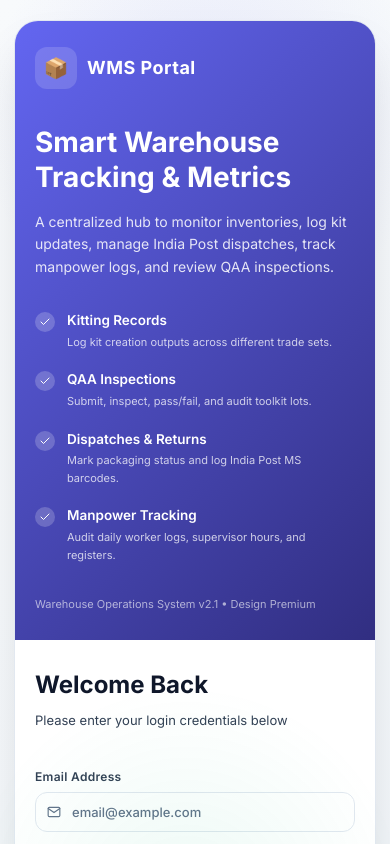
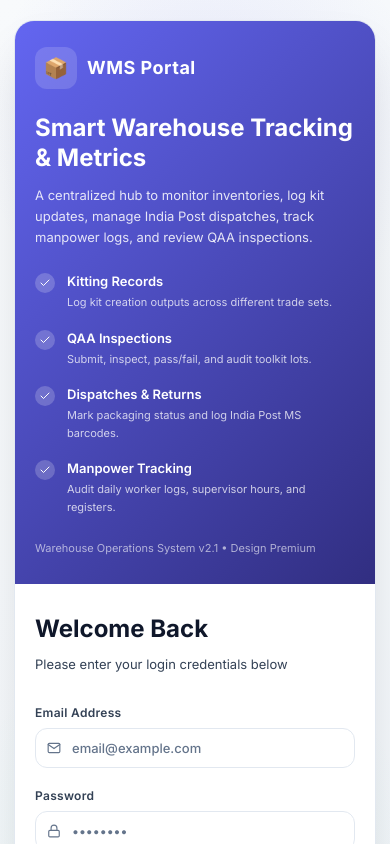
Before and after one commit to prabalrajpoot/warehouse-management-portal, a React (Vite) app in the folder frontend/: page / in a window 390 px wide. Shown: the top 844 px of the page. Built offline with nearby package versions, Linux system fonts and the light colour scheme; no server answers.

Commit message:
Fix login page mobile responsiveness

```diff
--- a/frontend/src/index.css
+++ b/frontend/src/index.css
@@ -638,6 +638,11 @@ body,
   background: linear-gradient(135deg, var(--bg-base) 0%, var(--bg-elevated) 100%);
   position: relative;
   overflow: hidden;
+  min-height: 100vh;
+  display: flex;
+  align-items: center;
+  justify-content: center;
+  padding: 40px 20px;
 }
 
 .login-bg::before {
@@ -649,6 +654,7 @@ body,
   height: 450px;
   background: radial-gradient(circle, rgba(99, 102, 241, 0.12) 0%, transparent 70%);
   border-radius: 50%;
+  pointer-events: none;
 }
 
 .login-bg::after {
@@ -660,6 +666,61 @@ body,
   height: 450px;
   background: radial-gradient(circle, rgba(16, 185, 129, 0.08) 0%, transparent 70%);
   border-radius: 50%;
+  pointer-events: none;
+}
+
+.login-card {
+  display: flex;
+  flex-direction: row;
+  width: 100%;
+  max-width: 900px;
+  border-radius: 24px;
+  overflow: hidden;
+  box-shadow: 0 25px 50px -12px rgba(0, 0, 0, 0.15);
+  border: 1px solid var(--border);
+  background: var(--bg-surface);
+  position: relative;
+  z-index: 1;
+}
+
+.login-left-panel {
+  flex: 1.1;
+  background: linear-gradient(135deg, var(--accent) 0%, #312e81 100%);
+  color: #fff;
+  padding: 48px;
+  display: flex;
+  flex-direction: column;
+  justify-content: space-between;
+}
+
+.login-right-panel {
+  flex: 1;
+  width: 100%;
+  padding: 48px;
+  background: var(--bg-surface);
+  display: flex;
+  flex-direction: column;
+  justify-content: center;
+}
+
+@media (max-width: 850px) {
+  .login-bg {
+    padding: 20px 12px;
+  }
+  .login-card {
+    flex-direction: column;
+    max-width: 480px;
+    border-radius: 20px;
+  }
+  .login-left-panel {
+    padding: 28px 24px;
+  }
+  .login-right-panel {
+    padding: 32px 24px;
+  }
+  .login-features-list {
+    display: none;
+  }
 }
 
 /* Skeleton Loading Pulse */
@@ -865,19 +926,22 @@ body,
 }
 
 /* ── Login page: stack the two-column card on small screens ── */
-@media (max-width: 860px) {
+@media (max-width: 900px) {
+
   .login-card {
     flex-direction: column !important;
-    max-height: none !important;
+    max-width: 100% !important;
+    width: 100% !important;
   }
 
-  .login-left-panel {
-    padding: 32px 28px !important;
+
+
+  .login-right-panel {
+    flex: 1 !important;
+    width: 100% !important;
+    padding: 24px !important;
   }
 
-  .login-right-panel {
-    padding: 32px 28px !important;
-  }
 }
 
 @media (max-width: 480px) {
--- a/frontend/src/pages/Login.jsx
+++ b/frontend/src/pages/Login.jsx
@@ -38,30 +38,12 @@ function Login() {
   };
 
   return (
-    <div className="login-bg" style={{ minHeight: "100vh", display: "flex", alignItems: "center", justifyContent: "center", padding: "40px 20px" }}>
-      <div className="glass-card login-card" style={{
-        display: "flex",
-        width: "100%",
-        maxWidth: "900px",
-        borderRadius: "24px",
-        overflow: "hidden",
-        boxShadow: "0 25px 50px -12px rgba(0, 0, 0, 0.15)",
-        border: "1px solid var(--border)",
-        background: "var(--bg-surface)"
-      }}>
-
-        {/* Left Side: Description / Features info */}
-        <div className="login-left-panel" style={{
-          flex: 1.1,
-          background: "linear-gradient(135deg, var(--accent) 0%, #312e81 100%)",
-          color: "#fff",
-          padding: "48px",
-          display: "flex",
-          flexDirection: "column",
-          justifyContent: "space-between"
-        }}>
+    <div className="login-bg">
+      <div className="glass-card login-card">
+        {/* Left Side: Branding & Info */}
+        <div className="login-left-panel">
           <div>
-            <div style={{ display: "flex", alignItems: "center", gap: "10px", marginBottom: "36px" }}>
+            <div style={{ display: "flex", alignItems: "center", gap: "10px", marginBottom: "24px" }}>
               <div style={{
                 width: "42px",
                 height: "42px",
@@ -77,15 +59,15 @@ function Login() {
               <span style={{ fontWeight: 800, fontSize: "18px", letterSpacing: "0.5px" }}>WMS Portal</span>
             </div>
 
-            <h2 style={{ fontSize: "28px", fontWeight: 800, marginBottom: "16px", lineHeight: 1.25 }}>
+            <h2 style={{ fontSize: "24px", fontWeight: 800, marginBottom: "12px", lineHeight: 1.25 }}>
               Smart Warehouse Tracking & Metrics
             </h2>
-            <p style={{ opacity: 0.85, fontSize: "14px", marginBottom: "32px", lineHeight: 1.6 }}>
+            <p style={{ opacity: 0.85, fontSize: "13px", marginBottom: "24px", lineHeight: 1.6 }}>
               A centralized hub to monitor inventories, log kit updates, manage India Post dispatches, track manpower logs, and review QAA inspections.
             </p>
 
-            {/* Feature lists */}
-            <div style={{ display: "flex", flexDirection: "column", gap: "18px" }}>
+            {/* Feature list — Hidden on mobile screens via CSS */}
+            <div className="login-features-list" style={{ display: "flex", flexDirection: "column", gap: "16px" }}>
               {[
                 { title: "Kitting Records", desc: "Log kit creation outputs across different trade sets." },
                 { title: "QAA Inspections", desc: "Submit, inspect, pass/fail, and audit toolkit lots." },
@@ -107,7 +89,7 @@ function Login() {
                     <FiCheck size={12} style={{ color: "#fff" }} />
                   </div>
                   <div>
-                    <div style={{ fontWeight: 600, fontSize: "13.5px" }}>{f.title}</div>
+                    <div style={{ fontWeight: 600, fontSize: "13px" }}>{f.title}</div>
                     <div style={{ fontSize: "11px", opacity: 0.75, marginTop: "2px" }}>{f.desc}</div>
                   </div>
                 </div>
@@ -115,14 +97,14 @@ function Login() {
             </div>
           </div>
 
-          <div style={{ fontSize: "11px", opacity: 0.6, marginTop: "32px" }}>
+          <div style={{ fontSize: "11px", opacity: 0.6, marginTop: "24px" }}>
             Warehouse Operations System v2.1 • Design Premium
           </div>
         </div>
 
         {/* Right Side: Form */}
-        <div className="login-right-panel" style={{ flex: 0.9, padding: "48px", background: "var(--bg-surface)", display: "flex", flexDirection: "column", justifyContent: "center" }}>
-          <div style={{ marginBottom: "36px" }}>
+        <div className="login-right-panel">
+          <div style={{ marginBottom: "28px" }}>
             <h1 style={{ fontSize: "24px", fontWeight: 800, color: "var(--text-primary)" }}>Welcome Back</h1>
             <p style={{ color: "var(--text-secondary)", fontSize: "13px", marginTop: "6px" }}>
               Please enter your login credentials below
@@ -130,7 +112,7 @@ function Login() {
           </div>
 
           {error && (
-            <div className="alert alert-error" style={{ marginBottom: "24px" }}>
+            <div className="alert alert-error" style={{ marginBottom: "20px" }}>
               {error}
             </div>
           )}
@@ -138,7 +120,7 @@ function Login() {
           <div className="form-group" style={{ marginBottom: "18px" }}>
             <label className="form-label" style={{ fontWeight: 600 }}>Email Address</label>
             <div style={{ position: "relative" }}>
-              <FiMail style={{ position: "absolute", left: "12px", top: "50%", transform: "translateY(-50%)", color: "var(--text-muted)" }} />
+              <FiMail style={{ position: "absolute", left: "12px", top: "50%", transform: "translateY(-50%)", color: "var(--text-muted)", pointerEvents: "none" }} />
               <input
                 className="form-input"
                 type="email"
@@ -154,7 +136,7 @@ function Login() {
           <div className="form-group" style={{ marginBottom: "28px" }}>
             <label className="form-label" style={{ fontWeight: 600 }}>Password</label>
             <div style={{ position: "relative" }}>
-              <FiLock style={{ position: "absolute", left: "12px", top: "50%", transform: "translateY(-50%)", color: "var(--text-muted)" }} />
+              <FiLock style={{ position: "absolute", left: "12px", top: "50%", transform: "translateY(-50%)", color: "var(--text-muted)", pointerEvents: "none" }} />
               <input
                 className="form-input"
                 type="password"
@@ -183,7 +165,6 @@ function Login() {
             {loading ? "Verifying..." : <><FiLogIn size={16} /> Sign In</>}
           </button>
         </div>
-
       </div>
     </div>
   );
```
